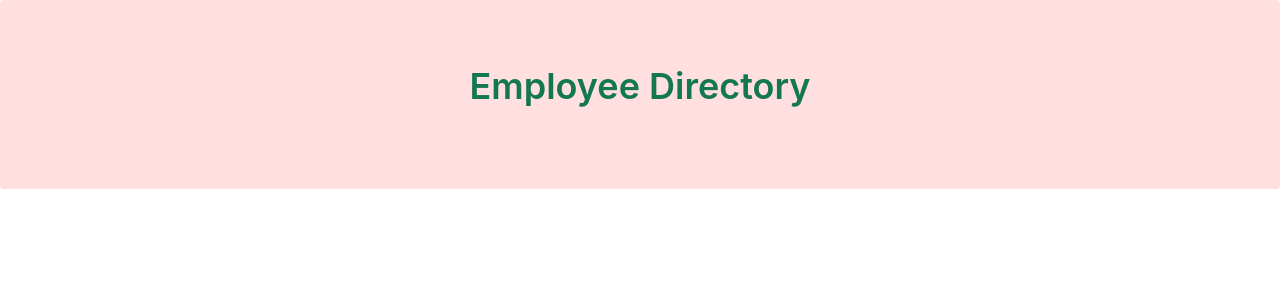
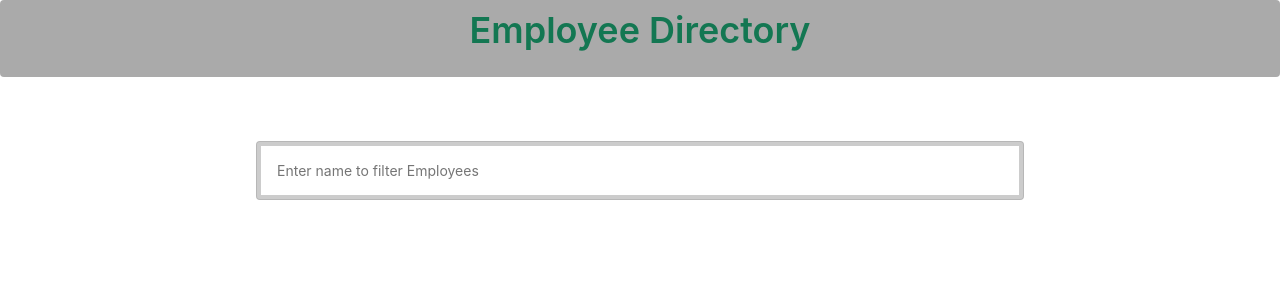
Before and after one commit to arpita-sahakar/employee-directory-react, a React (Create React App) app: page / in a window 1280 px wide. Shown: the top 300 px of the page. Built offline with nearby package versions, Linux system fonts and the light colour scheme.

Commit message:
added filter component

```diff
--- a/src/components/Header/Header.jsx
+++ b/src/components/Header/Header.jsx
@@ -1,6 +1,6 @@
 const Header = () => {
   return (
-    <article className="mw10 center ph3 ph5-ns tc br2 pv5 bg-washed-red dark-green mb5">
+    <article className="mw10 center ph3 ph5-ns tc br2 pv2 bg-light-silver dark-green mb5">
       <h1 className="fw6 f3 f2-ns lh-title mt0 mb3">Employee Directory</h1>
     </article>
   );
--- /dev/null
+++ b/src/components/Search/Filter.jsx
@@ -0,0 +1,24 @@
+const Filter = () => {
+  return (
+    <div>
+      <form className="bg-moon-gray mw7 center pa1 br2-ns ba b--black-10">
+        <fieldset className="cf bn ma0 pa0">
+
+          <div className="cf">
+
+            <input
+              className="f6 f5-1 input-reset bn fl black-80 bg-white pa3 lh-solid w-100"
+              placeholder="Enter name to filter Employees"
+              type="text"
+              name="employeeName"
+              value=""
+              id="employeeName"
+            />
+
+          </div>
+        </fieldset>
+      </form>
+    </div>
+  );
+};
+export default Filter;
--- a/src/container/App.js
+++ b/src/container/App.js
@@ -1,11 +1,13 @@
 
 import "./App.css";
-import Header from "../components/Header/Header.jsx"
+import Header from "../components/Header/Header.jsx";
+import Filter from "../components/Search/Filter.jsx"
 
 function App() {
   return (
     <div className="App">
       <Header/>
+      <Filter/>
     </div>
   );
 }
```
Also changed, not shown: src/components/Search/search.jsx (deleted).
